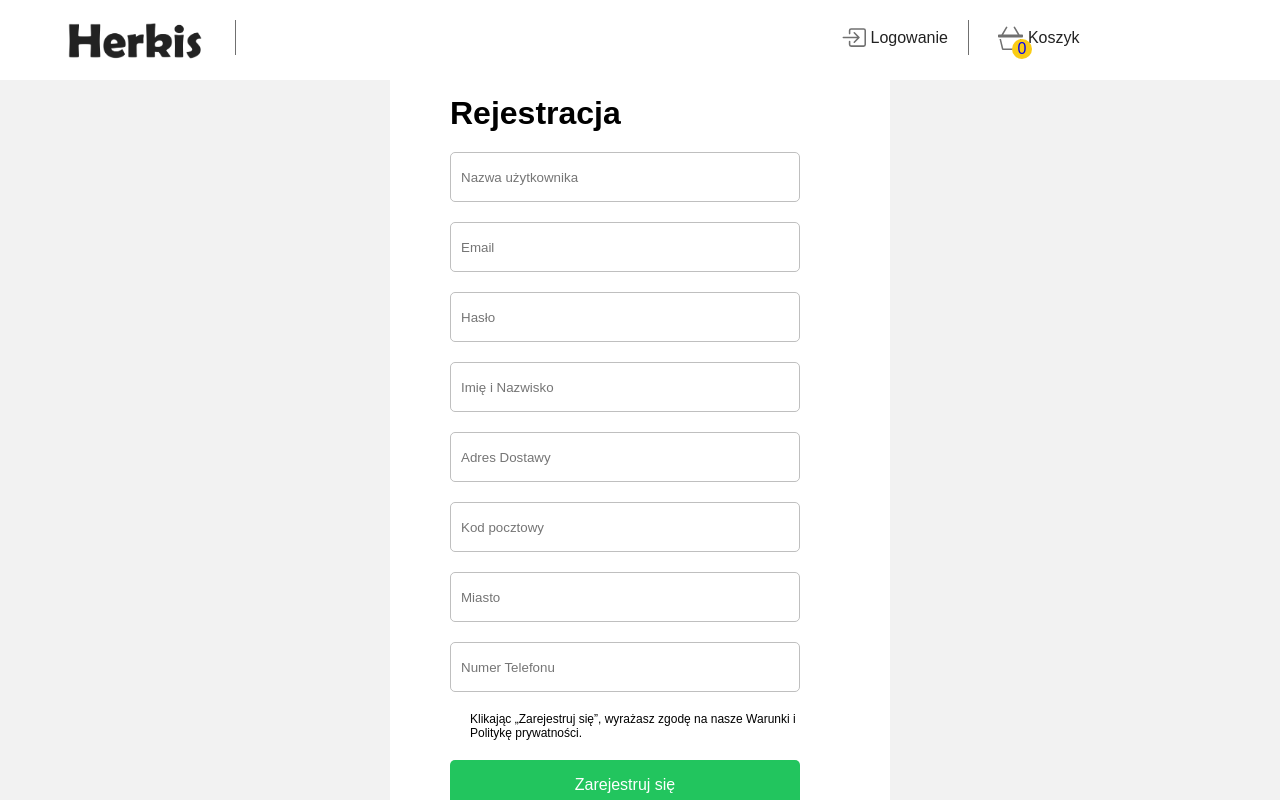
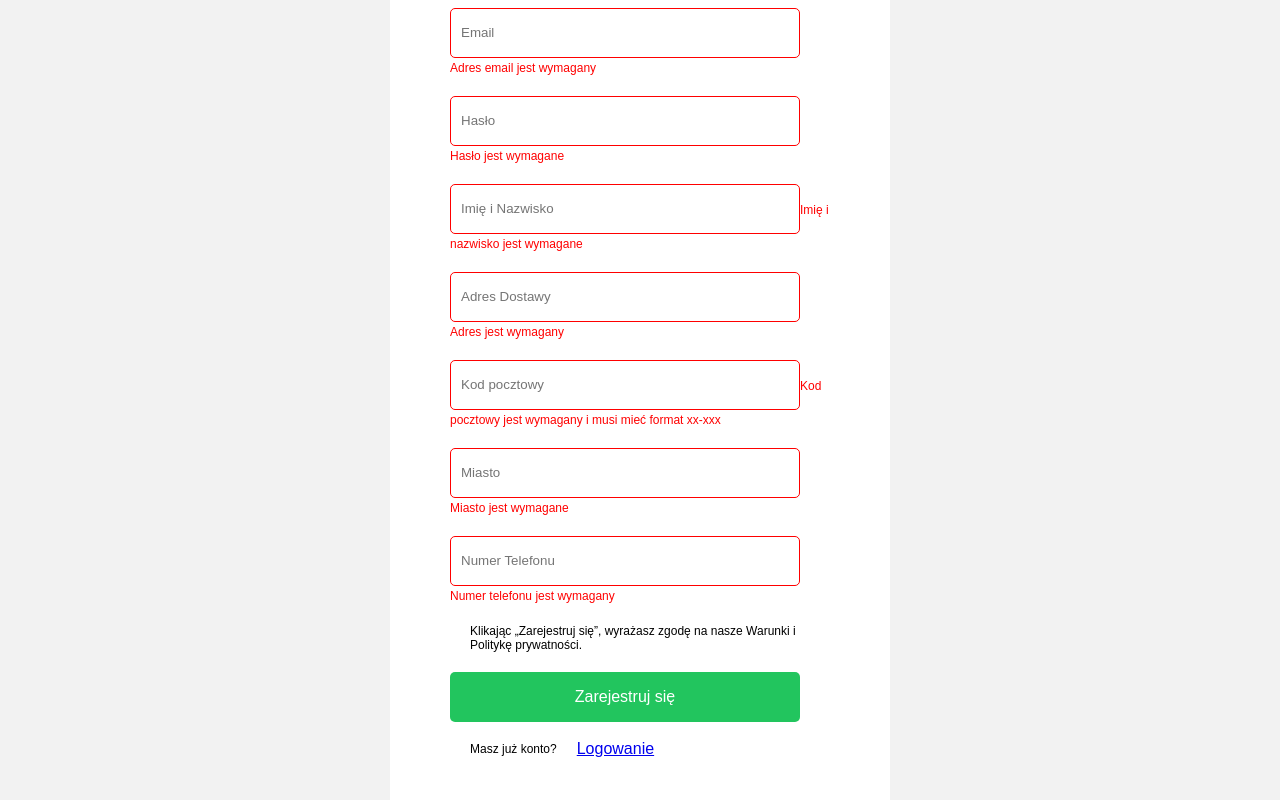
Before and after one commit to migdalius/herkis_shop, a React (Create React App) app in the folder client/: page /rejestracja in a window 1280 px wide. Both pictures are taken after a click on the button "Zarejestruj się". Built offline with nearby package versions, Linux system fonts and the light colour scheme; no server answers.

Commit message:
register handle error

```diff
--- a/client/src/components/table/ProductTable.jsx
+++ b/client/src/components/table/ProductTable.jsx
@@ -1,8 +1,24 @@
-import React from "react";
+import React, { useEffect, useState } from "react";
 import "./productTable.css";
 import { PencilSquare, Trash3Fill } from "react-bootstrap-icons";
 import { Link } from "react-router-dom";
+import { userRequest } from "../../pages/requestMethods";
+
 const ProductTable = ({ products }) => {
+  const [productList, setProductList] = useState([]);
+
+  useEffect(() => {
+    setProductList(products);
+  }, [products]);
+
+  const productDelete = async (product) => {
+    try {
+      await userRequest.delete(`products/${product._id}`);
+      setProductList(productList.filter((p) => p._id !== product._id));
+    } catch (error) {
+      console.error(error);
+    }
+  };
   return (
     <>
       <table className="styled-table">
@@ -48,6 +64,7 @@ const ProductTable = ({ products }) => {
                         size={24}
                         color={"#dc2626"}
                         style={{ cursor: "pointer" }}
+                        onClick={() => productDelete(product)}
                       />
                     </div>
                   </th>
--- a/client/src/pages/auth/register/Register.jsx
+++ b/client/src/pages/auth/register/Register.jsx
@@ -1,7 +1,7 @@
 import styled, { keyframes } from "styled-components";
 import Footer from "../../../components/footer/Footer";
 
-import { useState } from "react";
+import { useEffect, useState } from "react";
 import { useDispatch, useSelector } from "react-redux";
 
 import { login } from "../../../redux/apiCalls";
@@ -10,11 +10,13 @@ import { Link, Navigate, redirect } from "react-router-dom";
 import { publicRequest, userRequest } from "../../requestMethods";
 
 const MainContainer = styled.div`
-  height: 100vh;
+  min-height: 100vh;
   background-color: #f2f2f2;
   display: flex;
   justify-content: center;
   align-items: center;
+  padding-top: 20px;
+  padding-bottom: 20px;
 `;
 
 const Container = styled.div`
@@ -109,8 +111,15 @@ const RegButton = styled.button`
   }
 `;
 
+const ErrorMessage = styled.span`
+  color: red;
+  font-size: 12px;
+`;
+
 const Register = () => {
+  const [errors, setErrors] = useState({});
   const [user, setUser] = useState({
+    username: "",
     email: "",
     password: "",
     name: "",
@@ -120,8 +129,78 @@ const Register = () => {
     phone: "",
   });
 
+  const [username, setUserName] = useState(false);
   const { isFetching, error } = useSelector((state) => state.user);
   const [status, setStatus] = useState(false);
+
+  // useEffect(() => {
+  //   const getUserName = async () => {
+  //     try {
+  //       const res = await publicRequest.get("users/find/username/super");
+  //       const data = await res.data;
+  //       setUserName(data);
+  //     } catch (error) {
+  //       console.error(error);
+  //     }
+  //   };
+  //   getUserName();
+  // }, []);
+
+  const validateInput = () => {
+    let errors = {};
+    let isValid = true;
+
+    if (!user.email) {
+      errors.email = "Adres email jest wymagany";
+      isValid = false;
+    } else if (!/\S+@\S+\.\S+/.test(user.email)) {
+      errors.email = "Email jest niepoprawny";
+      isValid = false;
+    }
+
+    if (!user.password) {
+      errors.password = "Hasło jest wymagane";
+      isValid = false;
+    } else if (!/(?=.*[A-Z])(?=.*[!@#$&*])(?=.{8,})/.test(user.password)) {
+      errors.password =
+        "Hasło musi mieć co najmniej 8 znaków, 1 dużą literę i 1 znak specjalny (!@#$&*)";
+      isValid = false;
+    }
+
+    if (!user.name) {
+      errors.name = "Imię i nazwisko jest wymagane";
+      isValid = false;
+    } else if (!/^[a-zA-Z]+\s[a-zA-Z]+$/.test(user.name)) {
+      errors.name = "To nie jest Imię i Nazwisko";
+      isValid = false;
+    }
+
+    if (!user.adress) {
+      errors.adress = "Adres jest wymagany";
+      isValid = false;
+    }
+
+    if (!user.zip || !/^\d{2}-\d{3}$/.test(user.zip)) {
+      errors.zip = "Kod pocztowy jest wymagany i musi mieć format xx-xxx";
+      isValid = false;
+    }
+
+    if (!user.city) {
+      errors.city = "Miasto jest wymagane";
+      isValid = false;
+    }
+
+    if (!user.phone) {
+      errors.phone = "Numer telefonu jest wymagany";
+      isValid = false;
+    } else if (!/^\d{9}$/.test(user.phone)) {
+      errors.phone = "Numer telefonu musi składać się z 9 cyfr";
+      isValid = false;
+    }
+
+    setErrors(errors);
+    return isValid;
+  };
 
   const handleRegister = (e) => {
     setUser((prev) => {
@@ -130,6 +209,7 @@ const Register = () => {
   };
 
   const handleClick = async () => {
+    if (validateInput()) {
       try {
         const res = await publicRequest.post("auth/register", {
           username: user.username,
@@ -145,7 +225,11 @@ const Register = () => {
           setStatus(true);
         }
       } catch (err) {
+        if (err.response && err.response.status === 400) {
+          setUserName(true);
+        }
         console.log(err);
+      }
     }
   };
 
@@ -166,56 +250,90 @@ const Register = () => {
                       type="text"
                       onChange={handleRegister}
                       required={true}
+                      style={{ border: username && "1px solid red" }}
                     />
+                    {username && (
+                      <ErrorMessage>
+                        Taki użytkownik lub email już istnieje
+                      </ErrorMessage>
+                    )}
+
                     <Input
                       name="email"
                       placeholder="Email"
                       type="text"
                       onChange={handleRegister}
                       required={true}
+                      style={{ border: errors.email && "1px solid red" }}
                     />
+                    {errors.email && (
+                      <ErrorMessage>{errors.email}</ErrorMessage>
+                    )}
                     <Input
                       name="password"
                       placeholder="Hasło"
                       type="password"
                       onChange={handleRegister}
                       required={true}
+                      style={{ border: errors.password && "1px solid red" }}
                     />
+                    {errors.password && (
+                      <ErrorMessage>{errors.password}</ErrorMessage>
+                    )}
                     <Input
                       name="name"
                       placeholder="Imię i Nazwisko"
                       type="text"
                       onChange={handleRegister}
                       required={true}
+                      style={{ border: errors.name && "1px solid red" }}
                     />
+                    <>
+                      {errors.name && (
+                        <ErrorMessage>{errors.name}</ErrorMessage>
+                      )}
+                    </>
+
                     <Input
                       name="adress"
                       placeholder="Adres Dostawy"
                       type="text"
                       onChange={handleRegister}
                       required={true}
+                      style={{ border: errors.adress && "1px solid red" }}
                     />
+                    {errors.adress && (
+                      <ErrorMessage>{errors.adress}</ErrorMessage>
+                    )}
                     <Input
                       name="zip"
                       placeholder="Kod pocztowy"
                       type="text"
                       onChange={handleRegister}
                       required={true}
+                      style={{ border: errors.zip && "1px solid red" }}
                     />
+                    {errors.zip && <ErrorMessage>{errors.zip}</ErrorMessage>}
                     <Input
                       name="city"
                       placeholder="Miasto"
                       type="text"
                       onChange={handleRegister}
                       required={true}
+                      style={{ border: errors.city && "1px solid red" }}
                     />
+                    {errors.city && <ErrorMessage>{errors.city}</ErrorMessage>}
                     <Input
                       name="phone"
                       placeholder="Numer Telefonu"
                       type="number"
                       onChange={handleRegister}
                       required={true}
+                      style={{ border: errors.phone && "1px solid red" }}
                     />
+                    {errors.phone && (
+                      <ErrorMessage>{errors.phone}</ErrorMessage>
+                    )}
                   </Form>
                 </FormWraper>
                 <AgreeTerms>
--- a/client/src/pages/pay/Success.jsx
+++ b/client/src/pages/pay/Success.jsx
@@ -64,7 +64,7 @@ const TitleSpan = styled.div`
   color: #22c55e;
 `;
 
-const Desc = styled.p`
+const Desc = styled.div`
   margin-top: 20px;
 `;
 
@@ -91,6 +91,8 @@ const Wraps = styled.div`
     width: 250px;
   }
 `;
+
+const DescInfo = styled.p``;
 
 const Success = () => {
   const location = useLocation();
@@ -146,12 +148,14 @@ const Success = () => {
                 </Wrap>
                 <Wraps>
                   <Desc>
-                    Informujemy, że płatność powiodła się. Rachunek został
-                    obciążony kwotą płatności{" "}
-                    {location.state.amount
-                      .toString()
-                      .replace(/(?!^)(?=(?:\d{3})*\d{2}(?:\.|$))/g, ",")}{" "}
-                    PLN.
+                    <DescInfo> Informujemy, że płatność powiodła się.</DescInfo>
+                    <DescInfo>
+                      Rachunek został obciążony kwotą płatności{" "}
+                      {location.state.amount
+                        .toString()
+                        .replace(/(?!^)(?=(?:\d{3})*\d{2}(?:\.|$))/g, ",")}{" "}
+                      PLN.
+                    </DescInfo>
                   </Desc>
                   <Desc>
                     W celu skontaktowania się ze sprzedawcą prosimy o wysłanie
```
Also changed, not shown: client/src/App.jsx (+0 -26 lines), 2 other files (tests, documents, lock files or other folders). Lines whose indentation alone changed are shown as unchanged.
